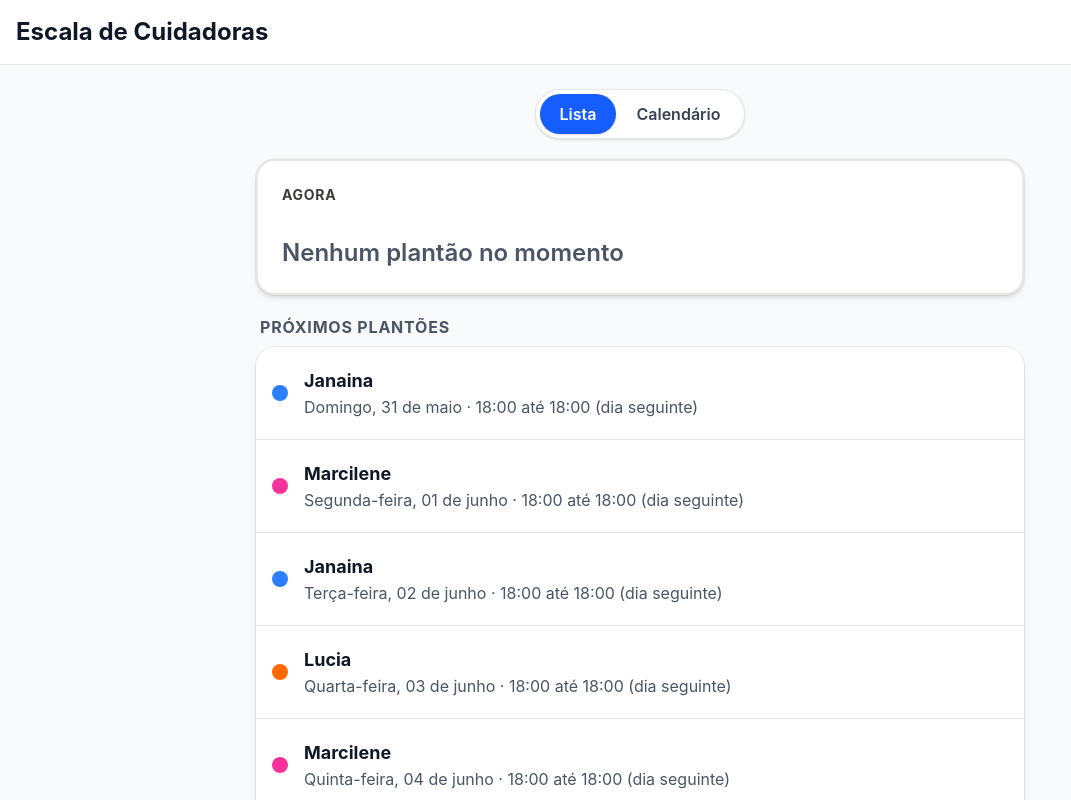
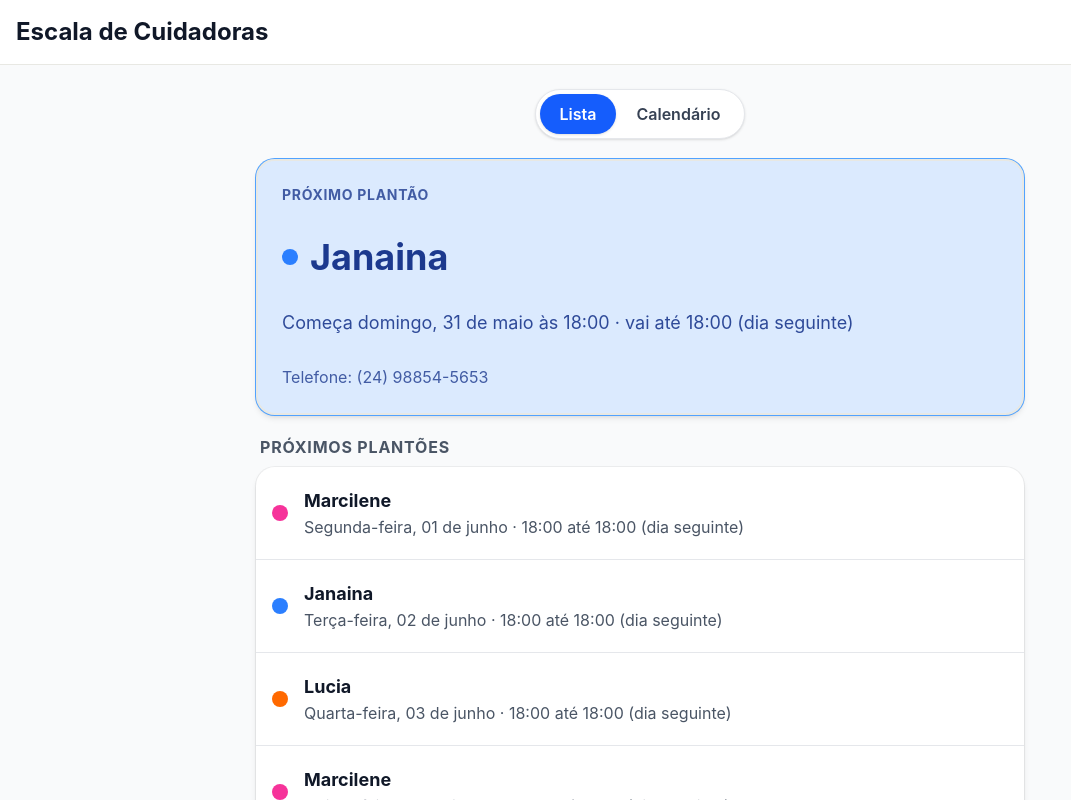
Before and after one commit to mateusturola/escalacuiadora, a Next.js app: page / in a window 1280 px wide. Shown: the top 800 px of the page, without its empty margins (0-1071 px from the left). Built offline with nearby package versions, Linux system fonts and the light colour scheme.

Commit message:
feat: adicionar destaque para o próximo plantão na visualização

```diff
--- a/app/page.tsx
+++ b/app/page.tsx
@@ -286,32 +286,41 @@ export default function CalendarioPage() {
   };
 
   const ListaView = () => {
-    const cuidadoraAtual = plantaoAtual ? getCuidadoraPorNome(plantaoAtual.cuidadora) : undefined;
+    const destaque = plantaoAtual ?? proximosPlantoes[0];
+    const cuidadoraDestaque = destaque ? getCuidadoraPorNome(destaque.cuidadora) : undefined;
+    const ehAgora = !!plantaoAtual;
+    const rotuloDestaque = ehAgora
+      ? 'Agora'
+      : destaque && rotuloDiaRelativo(new Date(destaque.inicioMs)) === 'Hoje'
+        ? 'Próximo · hoje'
+        : 'Próximo plantão';
     return (
       <div className="space-y-5">
-        {/* Quem está agora */}
-        <Card className={`p-5 md:p-6 ${plantaoAtual ? corPill(cuidadoraAtual) : 'bg-white'} border-2`}>
+        {/* Quem está agora ou próximo */}
+        <Card className={`p-5 md:p-6 ${destaque ? corPill(cuidadoraDestaque) : 'bg-white'} border-2`}>
           <p className="text-xs md:text-sm font-bold uppercase tracking-wider opacity-80">
-            Agora
+            {rotuloDestaque}
           </p>
-          {plantaoAtual && cuidadoraAtual ? (
+          {destaque && cuidadoraDestaque ? (
             <>
               <div className="flex items-center gap-3 mt-2">
-                <span className={`inline-block w-4 h-4 rounded-full ${corPontinho(cuidadoraAtual)}`}></span>
-                <h2 className="text-3xl md:text-4xl font-bold">{cuidadoraAtual.nome}</h2>
+                <span className={`inline-block w-4 h-4 rounded-full ${corPontinho(cuidadoraDestaque)}`}></span>
+                <h2 className="text-3xl md:text-4xl font-bold">{cuidadoraDestaque.nome}</h2>
               </div>
               <p className="mt-2 text-base md:text-lg opacity-90">
-                Plantão até {rotuloFim(plantaoAtual.fimMs, plantaoAtual.inicioMs)}
+                {ehAgora
+                  ? `Plantão até ${rotuloFim(destaque.fimMs, destaque.inicioMs)}`
+                  : `Começa ${rotuloDiaRelativo(new Date(destaque.inicioMs)).toLowerCase()} às ${formatarHora(destaque.inicioMs)} · vai até ${rotuloFim(destaque.fimMs, destaque.inicioMs)}`}
               </p>
-              {cuidadoraAtual.telefone && (
+              {cuidadoraDestaque.telefone && (
                 <p className="mt-1 text-sm md:text-base opacity-80">
-                  Telefone: {cuidadoraAtual.telefone}
+                  Telefone: {cuidadoraDestaque.telefone}
                 </p>
               )}
             </>
           ) : (
             <p className="mt-2 text-xl md:text-2xl font-semibold text-gray-600">
-              Nenhum plantão no momento
+              Sem plantões cadastrados
             </p>
           )}
         </Card>
@@ -323,7 +332,7 @@ export default function CalendarioPage() {
           </h3>
           <Card className="divide-y divide-gray-200 p-0 gap-0">
             {proximosPlantoes
-              .filter(p => !plantaoAtual || p.inicio !== plantaoAtual.inicio)
+              .filter(p => !destaque || p.inicio !== destaque.inicio)
               .map((p, idx) => {
                 const c = getCuidadoraPorNome(p.cuidadora);
                 const ini = new Date(p.inicioMs);
```
